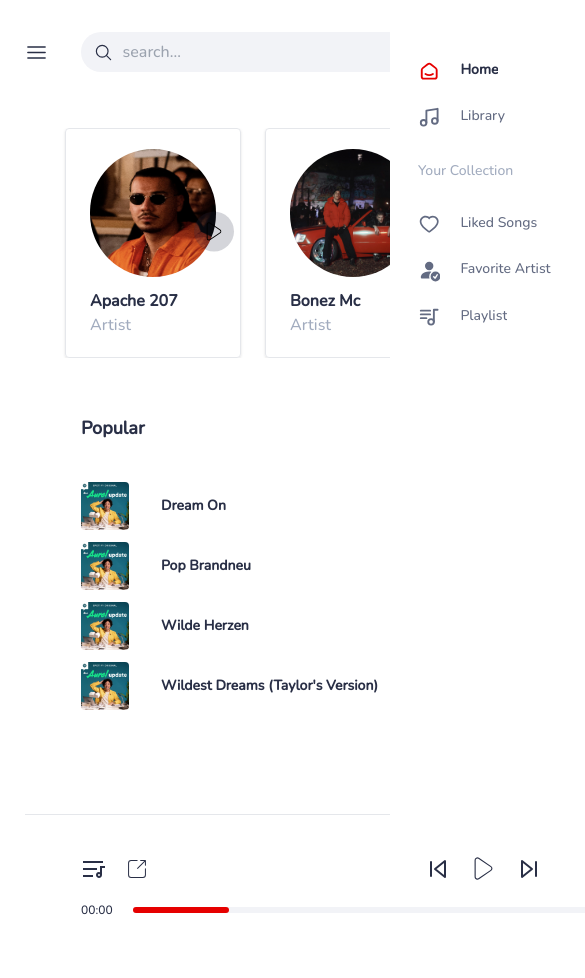
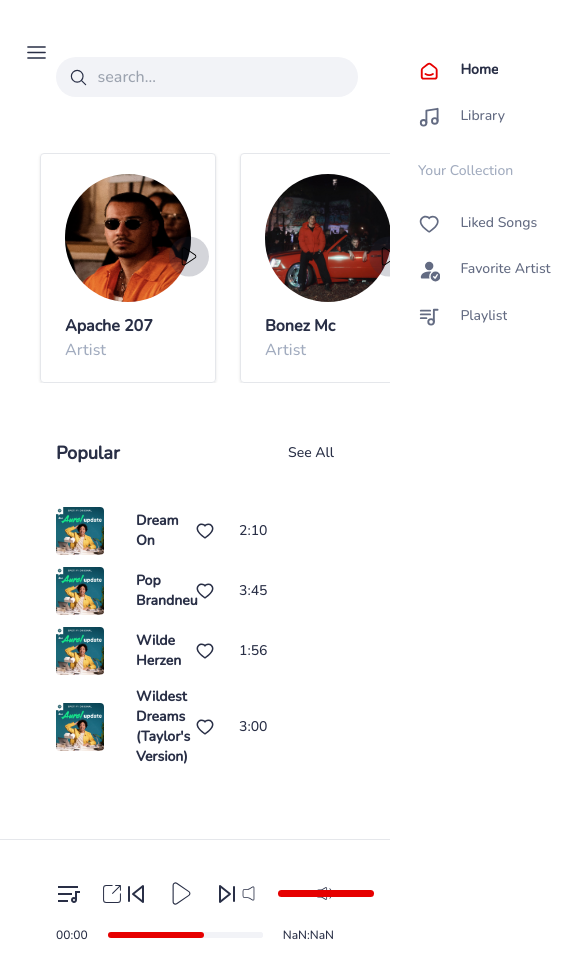
Before and after one commit to mhmd-bagha/music-player-client, a Next.js app: page / in a window 390 px wide. Shown: the top 978 px of the page, 585 px wide, since content can reach past the window. Built offline with nearby package versions, Linux system fonts and the light colour scheme.

Commit message:
perf: responsived main page

```diff
--- a/components/layout.js
+++ b/components/layout.js
@@ -4,7 +4,7 @@ import Sidebar from "Component/sidebar/sidebar";
 const Layout = ({children}) => {
     return (
         <>
-            <div className="flex">
+            <div className="lg:grid lg:grid-flow-col">
                 <Menu/>
                 {children}
                 <Sidebar/>
--- a/components/menu/menu.jsx
+++ b/components/menu/menu.jsx
@@ -37,7 +37,7 @@ const Menu = () => {
                 <HiBars3 size={25} className="color-gunmetal"/>
             </button>
             <div
-                className={`bg-white h-screen fixed top-0 bottom-0 z-10 lg:relative w-full lg:w-1/6 border-r px-7 py-9 transition-all duration-500 ease-in-out ${activeMenuClass}`}>
+                className={`bg-white h-screen fixed top-0 bottom-0 z-10 lg:relative w-full border-r px-7 py-9 transition-all duration-500 ease-in-out ${activeMenuClass}`}>
                 {/* close button */}
                 <button className="block lg:hidden float-right" onClick={() => setOpenMenu(false)}>
                     <VscChromeClose size={25} className="color-gunmetal"/>
--- a/components/sidebar/sidebar.jsx
+++ b/components/sidebar/sidebar.jsx
@@ -7,7 +7,7 @@ const Sidebar = () => {
     return (
         <>
             {/* the sidebar now version hidden for device android */}
-            <div className="h-screen w-1/4 lg:w-1/6 px-7 lg:px-4 py-9 border-l hidden lg:block">
+            <div className="h-screen px-7 lg:px-4 py-9 border-l hidden lg:block">
                 {/* profile */}
                 <Profile/>
                 {/* recent played */}
--- a/pages/index.jsx
+++ b/pages/index.jsx
@@ -7,7 +7,7 @@ const Home = () => {
 
     return (
         <>
-            <div className="grow mt-8">
+            <div className="mt-8">
                 {/* searchbar */}
                 <Searchbar/>
                 {/* popular artist */}
```
